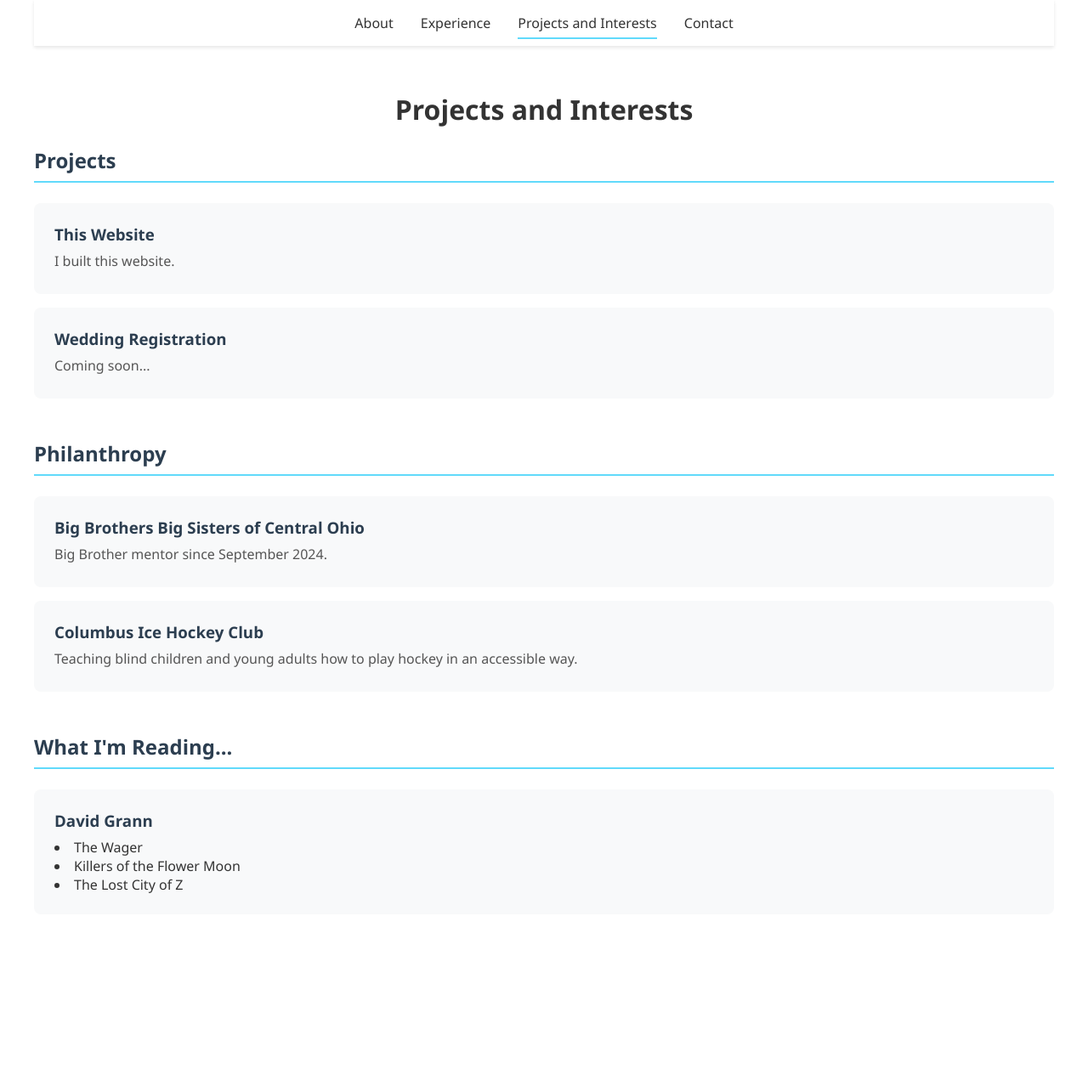
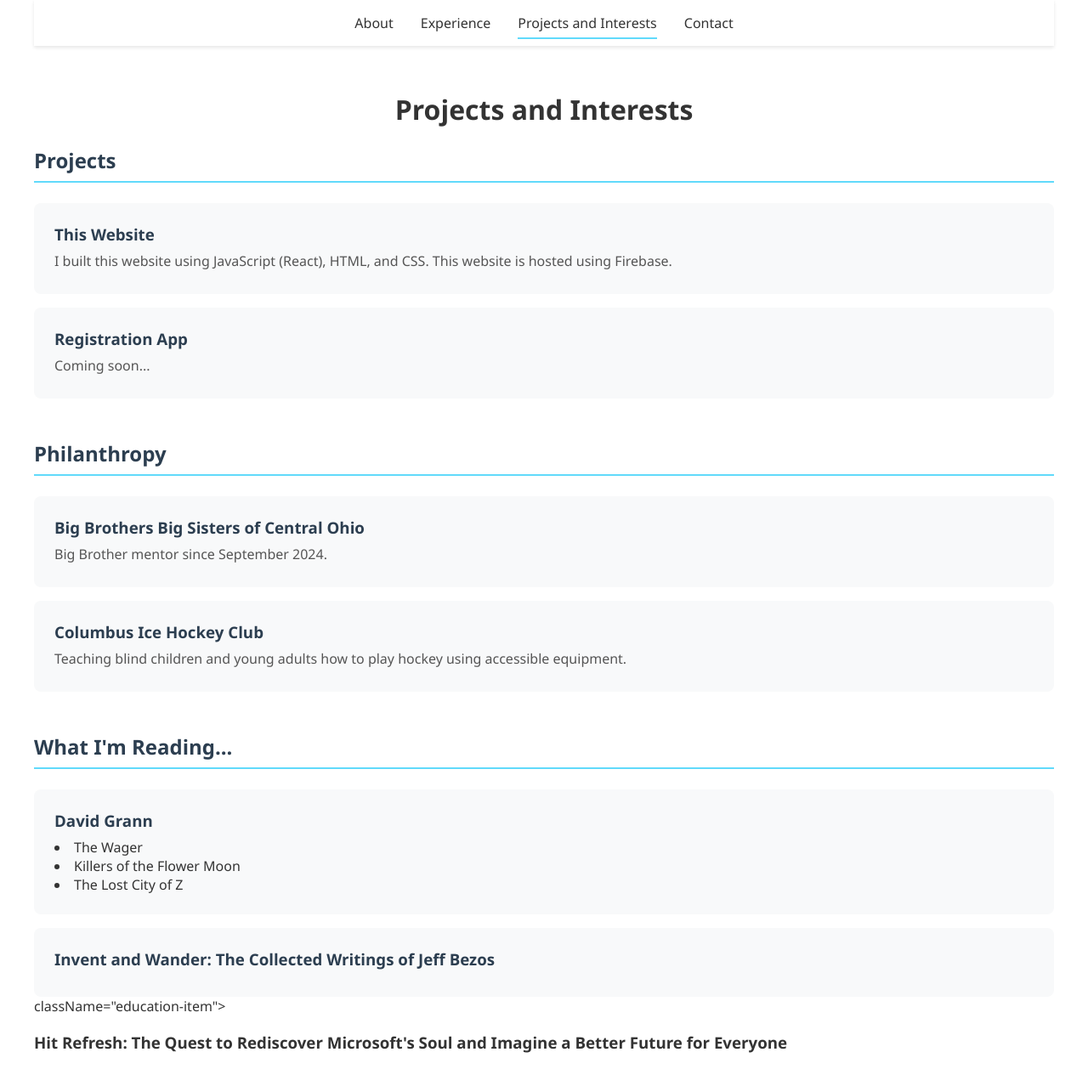
Before and after one commit to tylermcclary/about-me, a React (Create React App) app: page /projects in a window 1280 px wide. Shown: the top 1278 px of the page at 85% size. Before the commit the page ends 1156 px from the top, so only its background shows below. Built offline with nearby package versions, Linux system fonts and the light colour scheme.

Commit message:
Updated content

```diff
--- a/src/components/About.js
+++ b/src/components/About.js
@@ -45,7 +45,7 @@ function About() {
           <div className="skill-category">
             <h3>Technical Skills</h3>
             <ul>
-              <li>Cursor AI Code Editor</li>
+              <li>Cursor AI</li>
               <li>AI Applications for Financial Services</li>
               <li>Web Development (HTML, CSS, JavaScript)</li>
               <li>Agile Methodologies</li>
--- a/src/components/Projects.js
+++ b/src/components/Projects.js
@@ -8,10 +8,10 @@ function Projects() {
         <h2>Projects</h2>
         <div className="education-item">
           <h3>This Website</h3>
-          <p>I built this website.</p>
+          <p>I built this website using JavaScript (React), HTML, and CSS. This website is hosted using Firebase.</p>
         </div>
         <div className="education-item">
-          <h3>Wedding Registration</h3>
+          <h3>Registration App</h3>
           <p>Coming soon...</p>
         </div>
       </section>
@@ -24,7 +24,7 @@ function Projects() {
         </div>
         <div className="education-item">
           <h3>Columbus Ice Hockey Club</h3>
-          <p>Teaching blind children and young adults how to play hockey in an accessible way.</p>
+          <p>Teaching blind children and young adults how to play hockey using accessible equipment.</p>
         </div>
       </section>
 
@@ -37,6 +37,12 @@ function Projects() {
           <li>Killers of the Flower Moon</li>
           <li>The Lost City of Z</li>
         </div>
+        <div className="education-item">
+          <h3>Invent and Wander: The Collected Writings of Jeff Bezos</h3>
+        </div>
+        <div> className="education-item">
+          <h3>Hit Refresh: The Quest to Rediscover Microsoft's Soul and Imagine a Better Future for Everyone</h3>
+        </div>
       </section>
     </main>
   );
```
Also changed, not shown: 1 other file (tests, documents, lock files or other folders).
